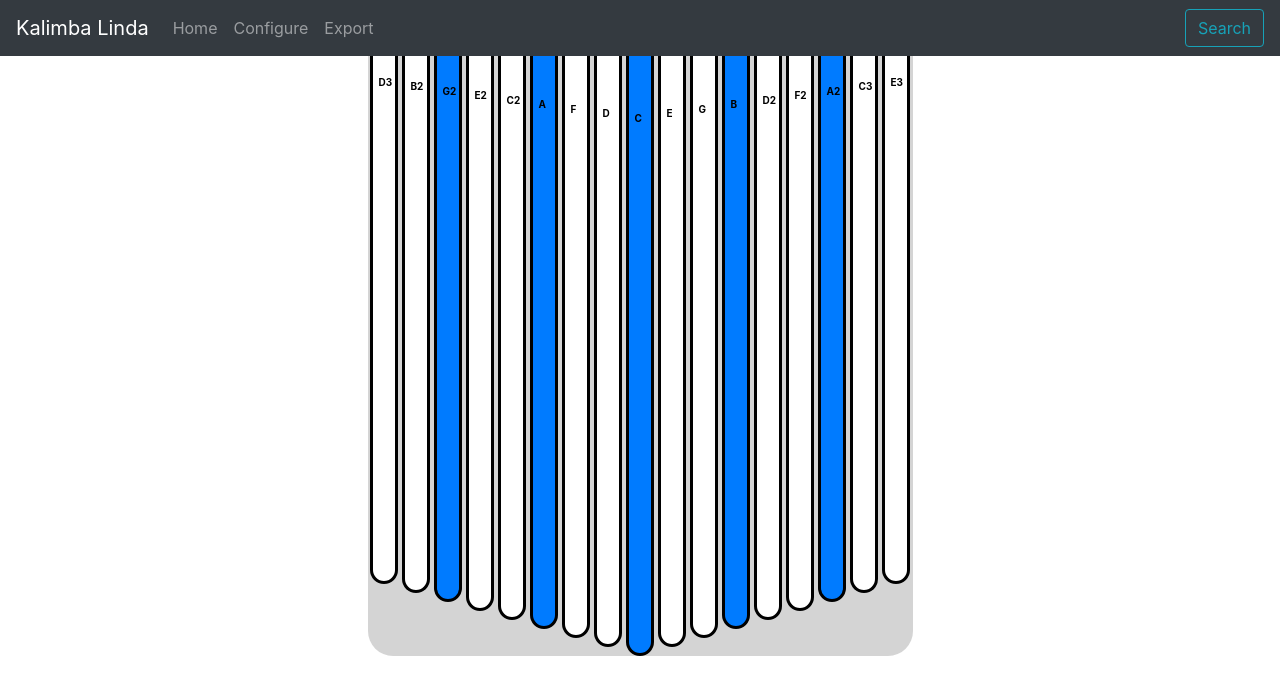
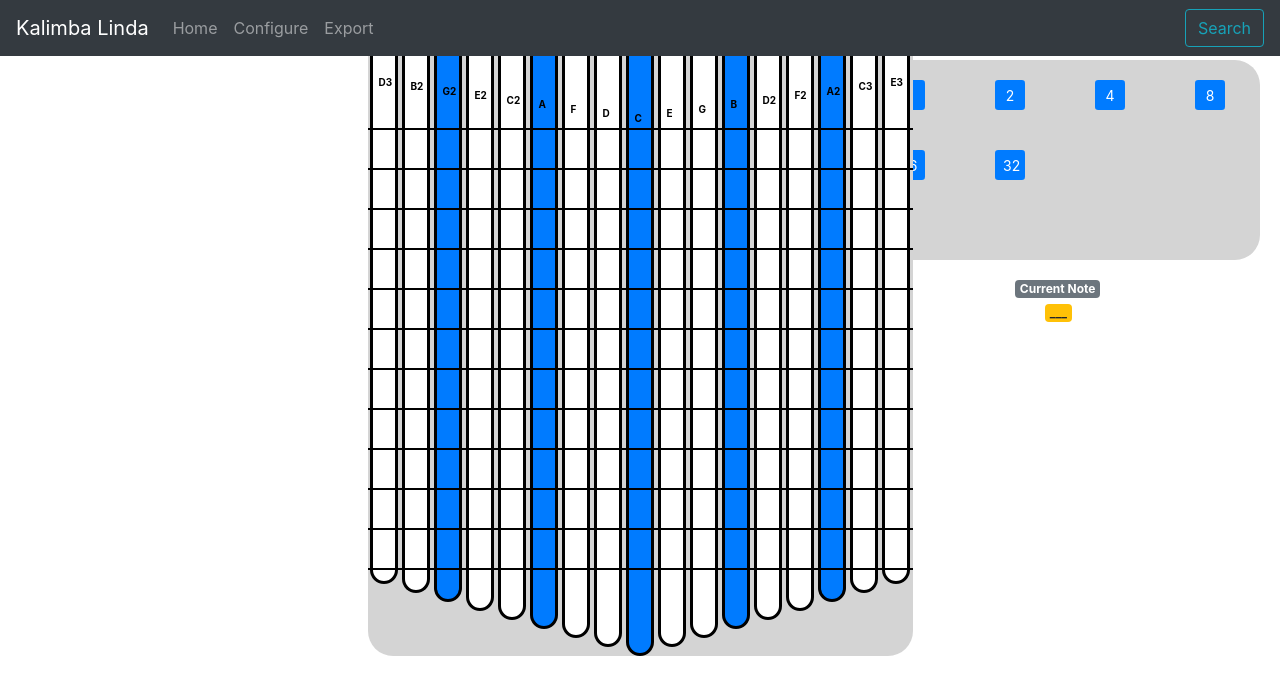
Before and after one commit to oakleyaidan21/KalimbaLibre, a React (Create React App) app: page / in a window 1280 px wide. Shown: the top 694 px of the page. Built offline with nearby package versions, Linux system fonts and the light colour scheme.

Commit message:
fixed selector/handler alignment

```diff
--- a/src/App.js
+++ b/src/App.js
@@ -26,9 +26,9 @@ function App() {
           <Button variant="outline-info">Search</Button>
         </Form>
       </Navbar>
+      <Selector style={{topMargin: "0px"}}/>
+      <Holder />
 
-      <Holder style={{topMargin: "0px" }} />
-      {/* <Selector /> */}
     </div>
   );
 }
--- a/src/components/noteHolder.jsx
+++ b/src/components/noteHolder.jsx
@@ -15,12 +15,21 @@ class noteHolder extends Component {
       { note: "C", value: 0, color: "rgb(0,123,255" },
       { note: "E", value: 0, color: "rgb(255,255,255" },
       { note: "G", value: 0, color: "rgb(255,255,255" },
-      { note: "B", value: 0, color: "rgb(0,123,255" }
+      { note: "B", value: 0, color: "rgb(0,123,255" },
+
     ]
   };
+  // componentDidMount() {
+  //   for(var i = 0; i < 20; i++) {
+  //     this.setState(prevState=> ({
+  //       totalNotes: [prevState.totalNotes, { note: i, value: 0, color: "rgb(255,255,255" }]
+  //     }))
+  //   }
+  //}
+
   render() {
     return (
-      <div style={{position: "absolute", zIndex: "10"}}>
+      <div style={{position: "absolute", top: 517, zIndex: "10"}}>
         {this.state.totalNotes.map(totalNote => (
           <TotalNote
             key={totalNote.id}
--- a/src/components/selector.jsx
+++ b/src/components/selector.jsx
@@ -6,6 +6,8 @@ class Selector extends Component {
   state = {
     currentNote: "N",
     selectors: [
+      { label: "1"},
+      { label: "2"},
       { label: "4" },
       { label: "8" },
       { label: "16" },
@@ -34,9 +36,9 @@ class Selector extends Component {
           height: "200px",
           background: "#D4D4D4",
           borderRadius: "25px",
-          float: "left",
-          marginLeft: "50px",
-          marginTop: "20px"
+          right: 20,
+          top: 60,
+          position: "absolute"
         }}
       >
         {this.state.selectors.map(selectorButton => (
--- a/src/components/totalNote.jsx
+++ b/src/components/totalNote.jsx
@@ -36,7 +36,7 @@ class TotalNote extends Component {
           width: 550,
           height: 40,
           background: this.state.backgroundcolor,
-          borderBottom: "3px solid black",
+          borderBottom: "2px solid black",
         }}
       >
         {this.state.notes.map(note => (
```
